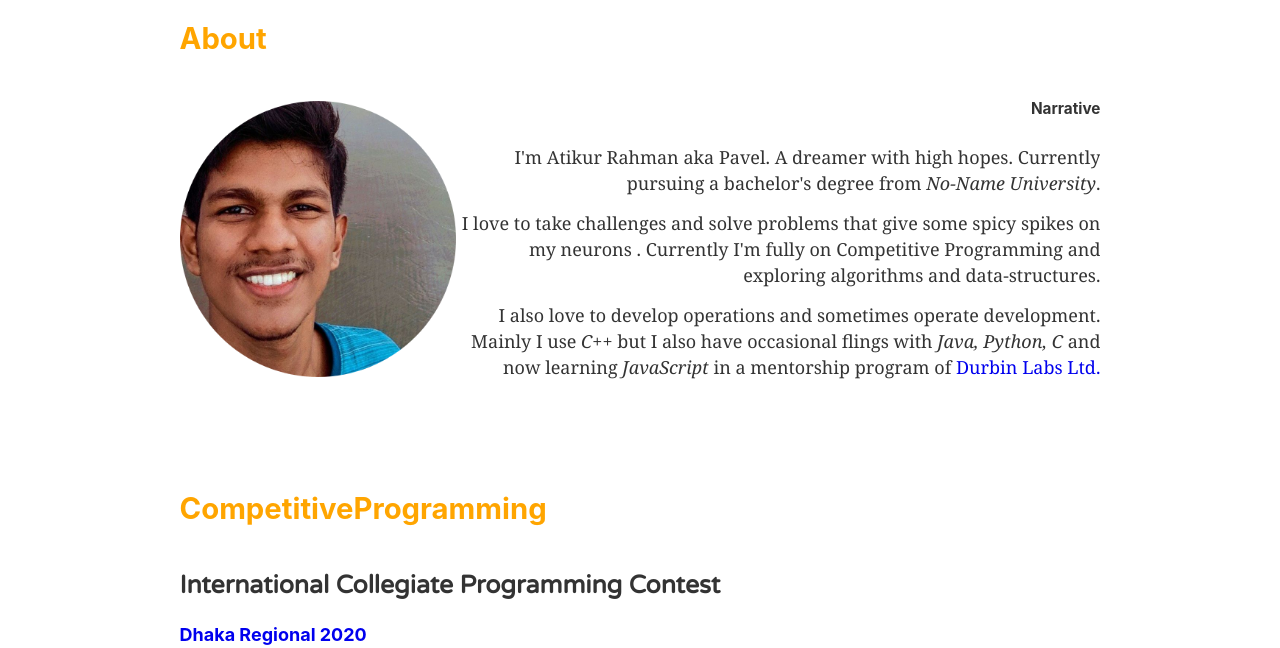
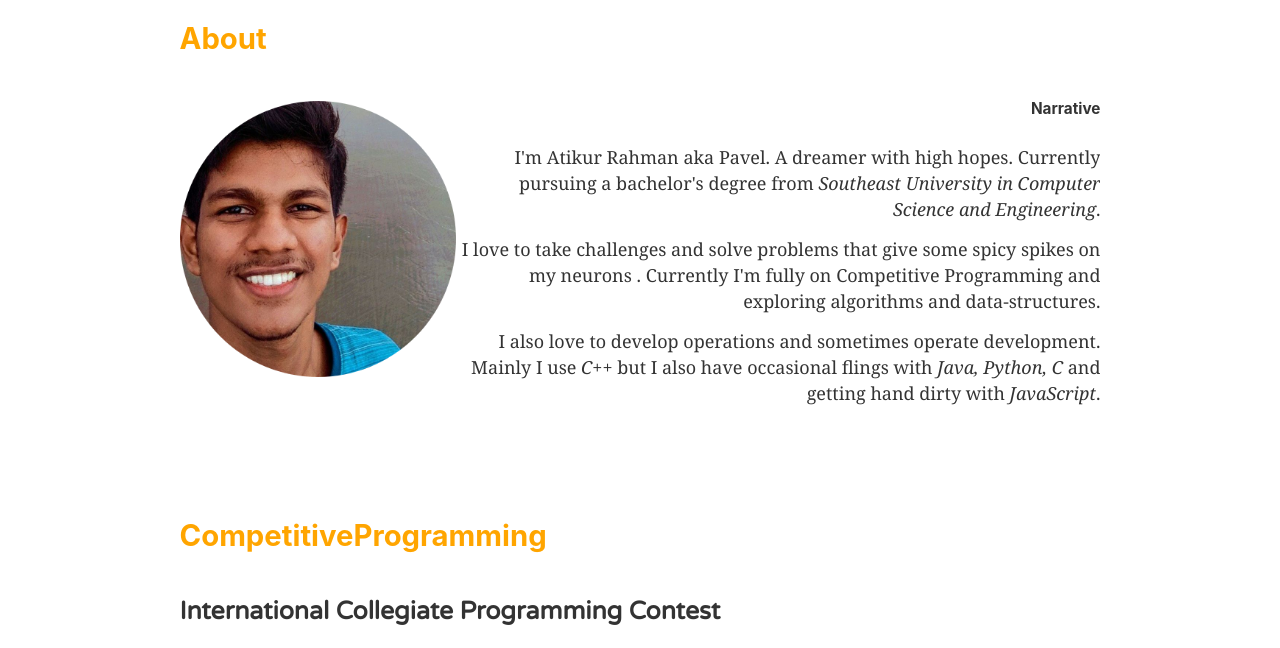
Before and after one commit to ar-pavel/Portfolio-ract, a Gatsby site: page / in a window 1280 px wide. Shown: the part 146-794 px from the top of the page. Built offline with nearby package versions, Linux system fonts and the light colour scheme; Gatsby itself is replaced by a stand-in of ours.

Commit message:
about page content updated

```diff
--- a/src/components/About.js
+++ b/src/components/About.js
@@ -13,7 +13,9 @@ const About = () => (
             <h5>Narrative</h5>
             <p>
               I'm Atikur Rahman aka Pavel. A dreamer with high hopes. Currently
-              pursuing a bachelor's degree from <em> No-Name University</em>.
+              pursuing a bachelor's degree from{" "}
+              <em> Southeast University in Computer Science and Engineering</em>
+              .
             </p>
             <p>
               I love to take challenges and solve problems that give some spicy
@@ -24,14 +26,8 @@ const About = () => (
             <p>
               I also love to develop operations and sometimes operate
               development. Mainly I use <em>C++</em> but I also have occasional
-              flings with <em>Java, Python, C</em> and now learning{" "}
-              <em>JavaScript</em> in a mentorship program of{" "}
-              <a
-                href="https://durbinlabs.com/"
-                style={{ textDecoration: "none" }}
-              >
-                Durbin Labs Ltd.
-              </a>
+              flings with <em>Java, Python, C</em> and getting hand dirty with{" "}
+              <em>JavaScript</em>.
             </p>
           </p>
         </div>
```
